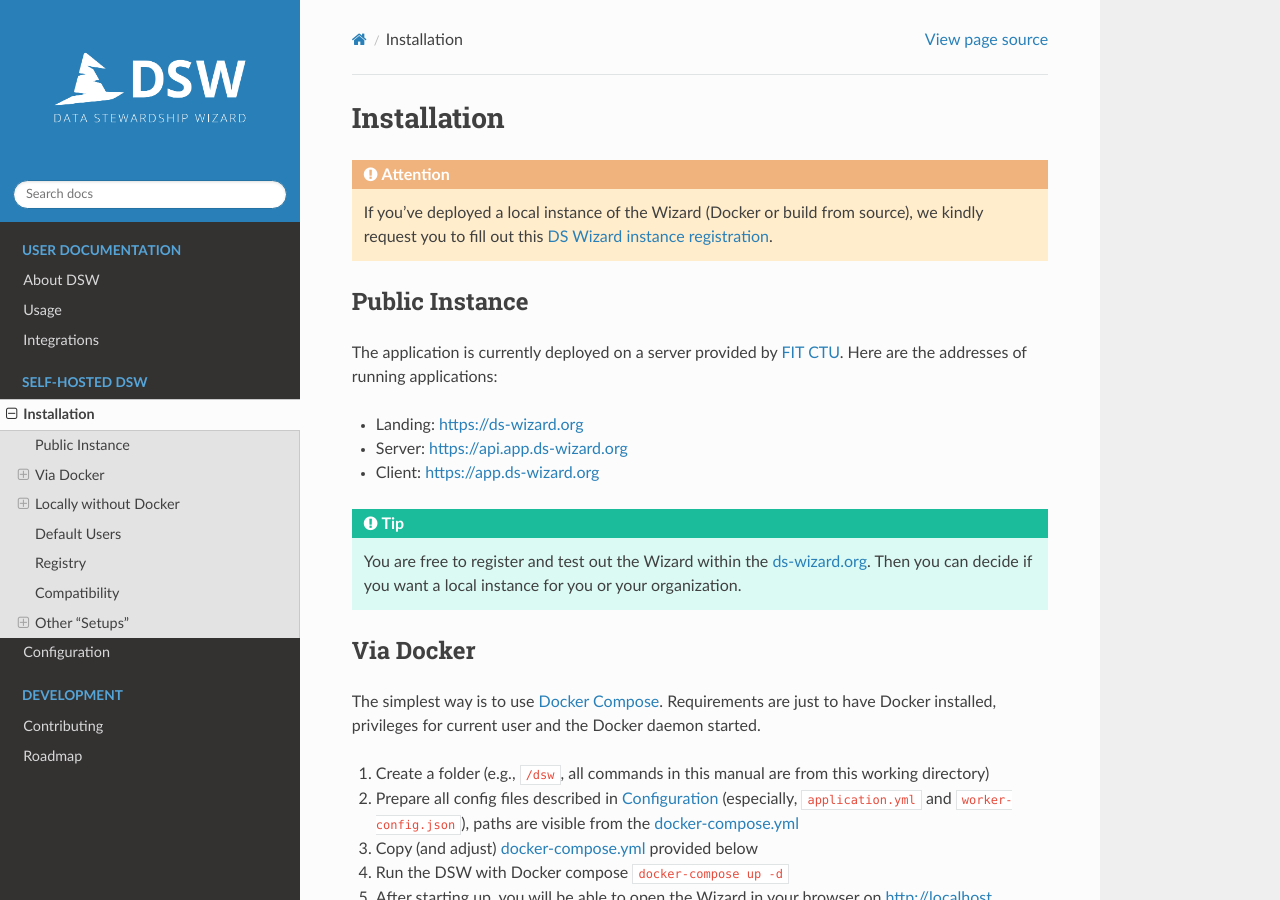
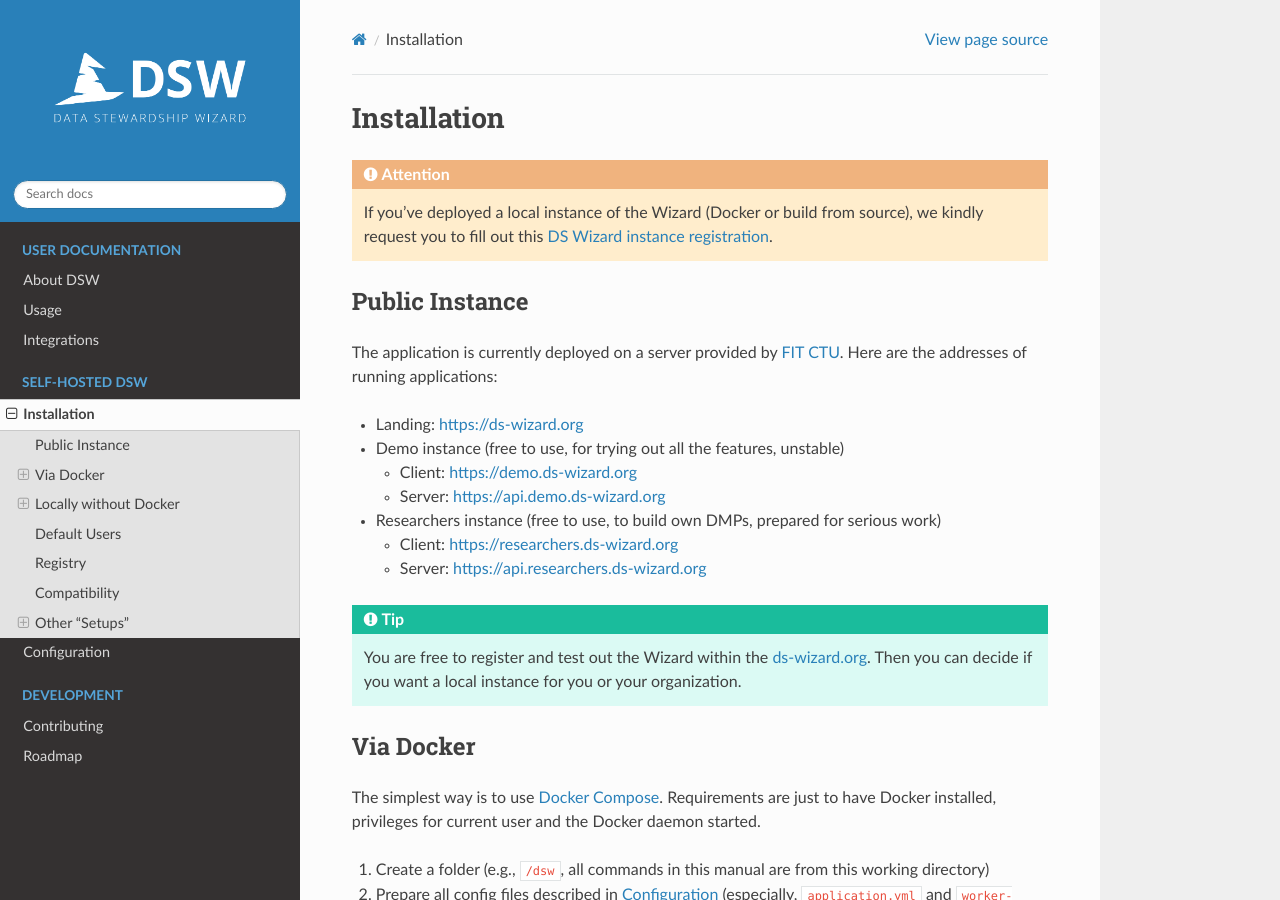
Before and after one commit to pcorrigan/docs, a Sphinx documentation site: the page built from docs/admin/installation.rst, in a window 1280 px wide and 900 px high. Built offline with Sphinx 7.4.7 and the Read the Docs theme 2.0.0, drawn with Linux system fonts in a browser that asks for light colours.

Commit message:
No more app, demo and researchers instead

```diff
--- a/docs/admin/installation.rst
+++ b/docs/admin/installation.rst
@@ -12,8 +12,15 @@
 The application is currently deployed on a server provided by `FIT CTU <https://fit.cvut.cz/en>`_. Here are the addresses of running applications:
 
 - Landing: https://ds-wizard.org
-- Server: https://api.app.ds-wizard.org
-- Client: https://app.ds-wizard.org
+- Demo instance (free to use, for trying out all the features, unstable)
+
+  - Client: https://demo.ds-wizard.org
+  - Server: https://api.demo.ds-wizard.org
+
+- Researchers instance (free to use, to build own DMPs, prepared for serious work)
+
+  - Client: https://researchers.ds-wizard.org
+  - Server: https://api.researchers.ds-wizard.org
 
 .. Tip::
 
```
